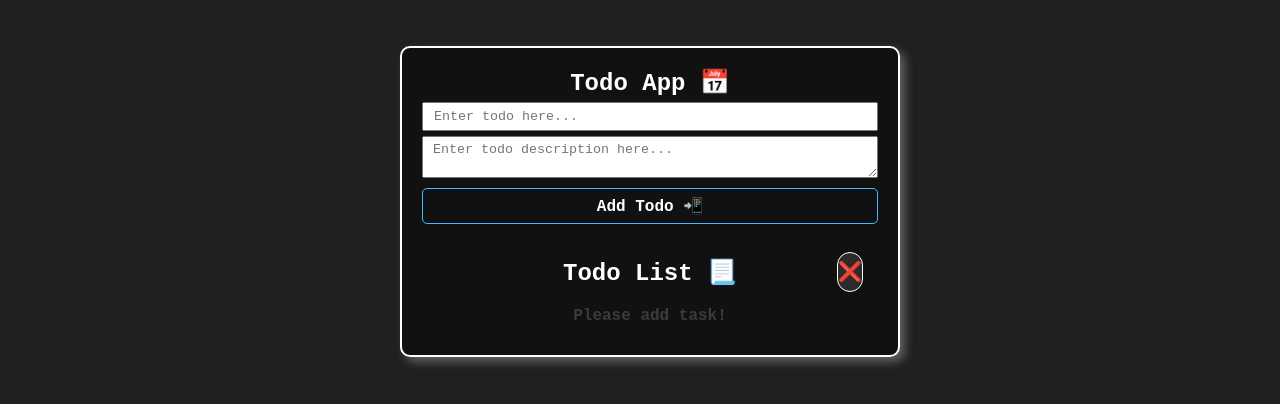
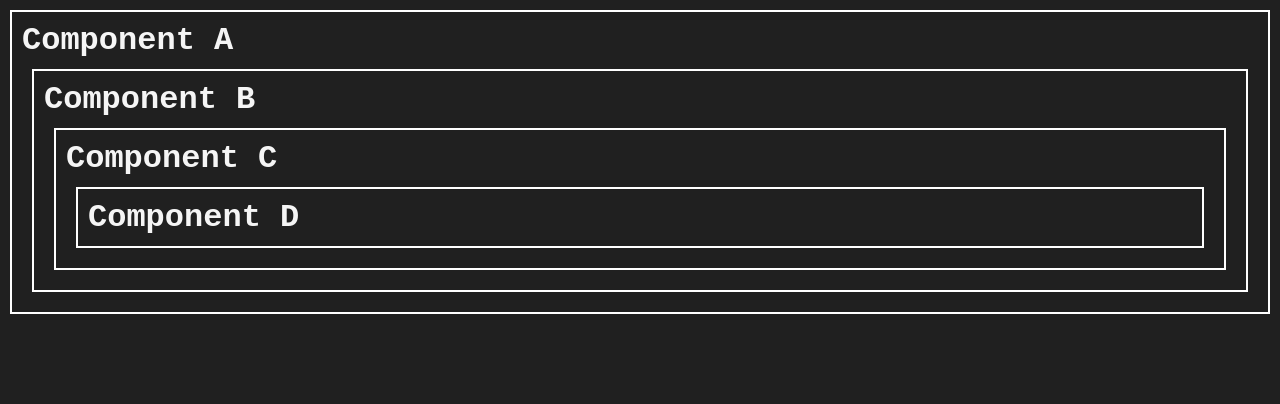
Before and after one commit to ManikMaity/Learn-ReactJS, a React (Vite) app in the folder broCode-react/website/my-react-app/: page / in a window 1280 px wide. Shown: the top 404 px of the page. Built offline with nearby package versions, Linux system fonts and the light colour scheme.

Commit message:
Learned about useEffect and build degital clock - brocode

```diff
--- a/broCode-react/website/my-react-app/src/App.jsx
+++ b/broCode-react/website/my-react-app/src/App.jsx
@@ -1,18 +1,18 @@
-import UpdateArrOfObjExample from "./UpdateArrOfObjExample.jsx"
-import UpdateListStateExample from "./updateListStateExample.jsx"
-import TodoList from "./TodoList.jsx"
-
+import DigitalClock from "./DigitalClock.jsx"
+import ResizeText from "./ResizeText.jsx"
+import UseContextExample from "./UseContextExample.jsx"
+import UseEffectExample from "./UseEffectExample.jsx"
 
 
 function App() {
 
   return(
     <>
-    {/* <UpdateListStateExample/> */}
-    <br></br>
-    {/* <UpdateArrOfObjExample/> */}
-    <br />
-    <TodoList/>
+      {/* <UseEffectExample/> */}
+      {/* <ResizeText/> */}
+      {/* <DigitalClock/> */}
+      <UseContextExample/>
+
     </>
   )
 }
--- /dev/null
+++ b/broCode-react/website/my-react-app/src/ComponentA.jsx
@@ -0,0 +1,13 @@
+import ComponentB from "./ComponentB.jsx";
+
+function ComponentA (){
+
+    return (
+        <div className="box">
+            <h1>Component A</h1>
+            <ComponentB/>
+        </div>
+    )
+}
+
+export default ComponentA;
--- /dev/null
+++ b/broCode-react/website/my-react-app/src/ComponentB.jsx
@@ -0,0 +1,12 @@
+import ComponentC from "./ComponentC.jsx";
+
+function ComponentB (){
+    return (
+        <div className="box">
+            <h1>Component B</h1>
+            <ComponentC/>
+        </div>
+    )
+}
+
+export default ComponentB;
--- /dev/null
+++ b/broCode-react/website/my-react-app/src/ComponentC.jsx
@@ -0,0 +1,11 @@
+import ComponentD from "./ComponentD.jsx";
+function ComponentC (){
+    return (
+        <div className="box">
+            <h1>Component C</h1>
+            <ComponentD/>
+        </div>
+    )
+}
+
+export default ComponentC;
--- /dev/null
+++ b/broCode-react/website/my-react-app/src/ComponentD.jsx
@@ -0,0 +1,10 @@
+
+function ComponentD (){
+    return (
+        <div className="box">
+            <h1>Component D</h1>
+        </div>
+    )
+}
+
+export default ComponentD;
--- /dev/null
+++ b/broCode-react/website/my-react-app/src/DigitalClock.jsx
@@ -0,0 +1,26 @@
+import { useState, useEffect } from "react";
+
+function DigitalClock (){
+
+    const [time, setTime] = useState(new Date().toLocaleTimeString());
+
+    useEffect(() => {
+       const timeInterval =  setInterval(() => {
+            setTime(new Date().toLocaleTimeString());
+        }, 100)
+        console.log("Time started")
+
+        return () => {
+            clearInterval(timeInterval);
+            console.log("Time inerval end");
+        }
+    }, [])
+
+    return (
+        <div className="card">
+            <h2>{time}</h2>
+        </div>
+    )
+}
+
+export default DigitalClock;
--- /dev/null
+++ b/broCode-react/website/my-react-app/src/ResizeText.jsx
@@ -0,0 +1,31 @@
+import { useState, useEffect } from "react"
+
+function ResizeText () {
+    const [heightSize, setHeightSize] = useState(window.innerHeight);
+    const [widthSize, setWidthSize] = useState(window.innerWidth);
+
+    useEffect(() => {
+        window.addEventListener("resize", changeSize);
+        console.log("Added event")
+
+        return () => {
+            window.removeEventListener("resize", changeSize);
+            console.log("event removed")
+        }
+    }, [])
+
+    function changeSize () {
+        setHeightSize(window.innerHeight);
+        setWidthSize(window.innerWidth)
+    }
+
+    return (
+        <div className="card">
+            <h2>Height : {heightSize}px</h2>
+            <h2>Width : {widthSize}px</h2>
+        </div>
+    )
+
+}
+
+export default ResizeText
--- /dev/null
+++ b/broCode-react/website/my-react-app/src/UseContextExample.jsx
@@ -0,0 +1,9 @@
+import ComponentA from "./ComponentA.jsx";
+
+function UseContextExample () {
+    return (<>
+    <ComponentA/>
+    </>)
+}
+
+export default UseContextExample;
--- /dev/null
+++ b/broCode-react/website/my-react-app/src/UseEffectExample.jsx
@@ -0,0 +1,33 @@
+import { useEffect, useState } from "react";
+
+function UseEffectExample() {
+  const [count, setCount] = useState(0);
+  const [color, setColor] = useState("#317a4c")
+
+  useEffect(() => {
+    document.title = `Count ${count}, Color ${color}`;
+  }, [count,  color]);
+
+  const increment = () => {
+    setCount((c) => c + 1);
+  };
+
+  const decrement = () => {
+    setCount((c) => c - 1);
+  };
+
+  const changeColor = () => {
+    setColor(c => c == "#317a4c" ? "#453461" : "#317a4c");
+  }
+
+  return (
+    <div style={{backgroundColor: color}} className="card">
+        <h2>Count: {count}</h2>
+        <button onClick={increment}>Increment</button>
+        <button onClick={decrement}>Decrement</button>
+        <button onClick={changeColor}>Change Color</button>
+    </div>
+  );
+}
+
+export default UseEffectExample;
--- a/broCode-react/website/my-react-app/src/index.css
+++ b/broCode-react/website/my-react-app/src/index.css
@@ -37,6 +37,21 @@ body{
   outline: none;
   width: 100%;
   margin-bottom: 5px;
+}
+
+.card button{
+  padding: 8px 10px;
+  border-radius: 5px;
+  width: 100%;
+  margin: 5px;
+  background-color: transparent;
+  cursor: pointer;
+  border: 1px solid #004e7f;
+  color: white;
+}
+
+.card button:hover{
+  background-color: #004e7f;
 }
 
 input[type="radio"]{
@@ -341,3 +356,10 @@ ul.task-list{
   position: absolute;
   right: 15px;
 }
+
+.box{
+  border: 2px solid #fff;
+  margin: 10px;
+  color:whitesmoke;
+  padding: 10px;
+}
```
Also changed, not shown: 1 other file (tests, documents, lock files or other folders).
